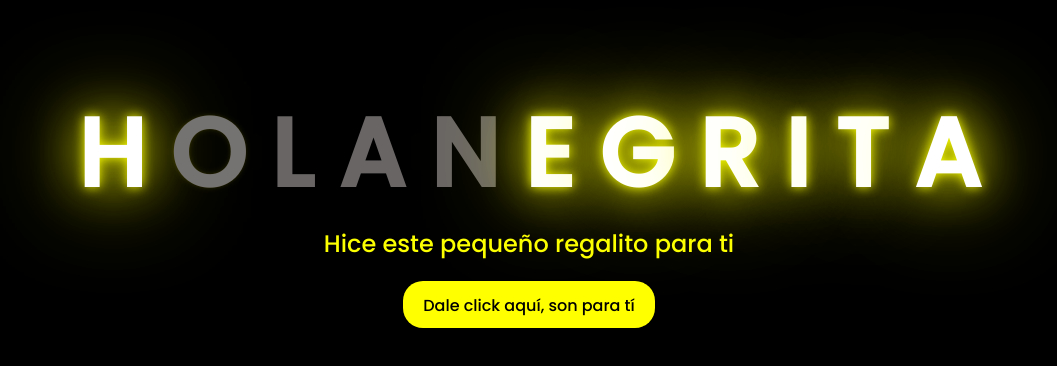
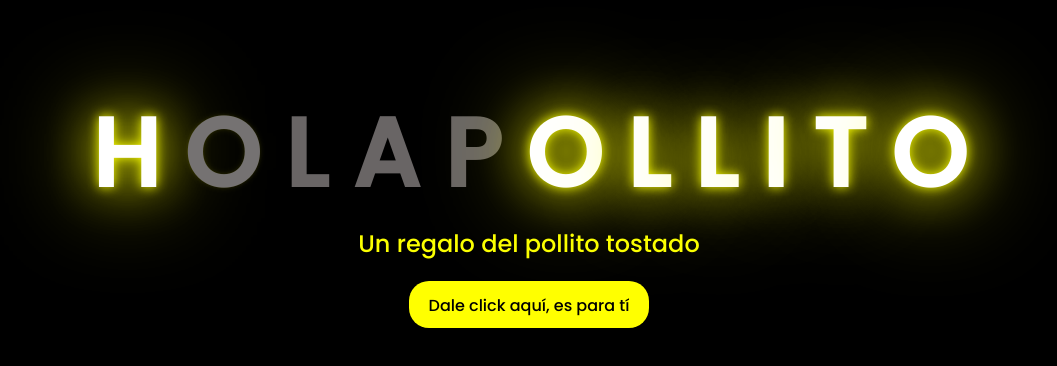
Before and after one commit to bryan0060/bryan0060.github.io, a plain HTML site: page index.html in a window 1280 px wide. Shown: the part 204-570 px from the top of the page, without its empty margins (119-1176 px from the left). Drawn offline with Linux system fonts and the light colour scheme.

Commit message:
tostado index.html

```diff
--- a/index.html
+++ b/index.html
@@ -15,13 +15,13 @@
         <span>O</span>
         <span>L</span>
         <span>A</span>
-        <span>N</span>
-        <span>E</span>
-        <span>G</span>
-        <span>R</span>
+        <span>P</span>
+        <span>O</span>
+        <span>L</span>
+        <span>L</span>
         <span>I</span>
         <span>T</span>
-        <span>A</span>
+        <span>O</span>
     </div>
     <div class="greetings">
         <span></span>
@@ -32,11 +32,11 @@
         <span></span>
     </div>
     <div class="description">
-        <span>Hice este pequeño regalito para ti</span>
+        <span>Un regalo del pollito tostado</span>
     </div>
     <div class="button">
         <button>
-            <a href="FLORES.html">Dale click aquí, son para tí</a>
+            <a href="FLORES.html">Dale click aquí, es para tí</a>
         </button>
 
     </div>
```
